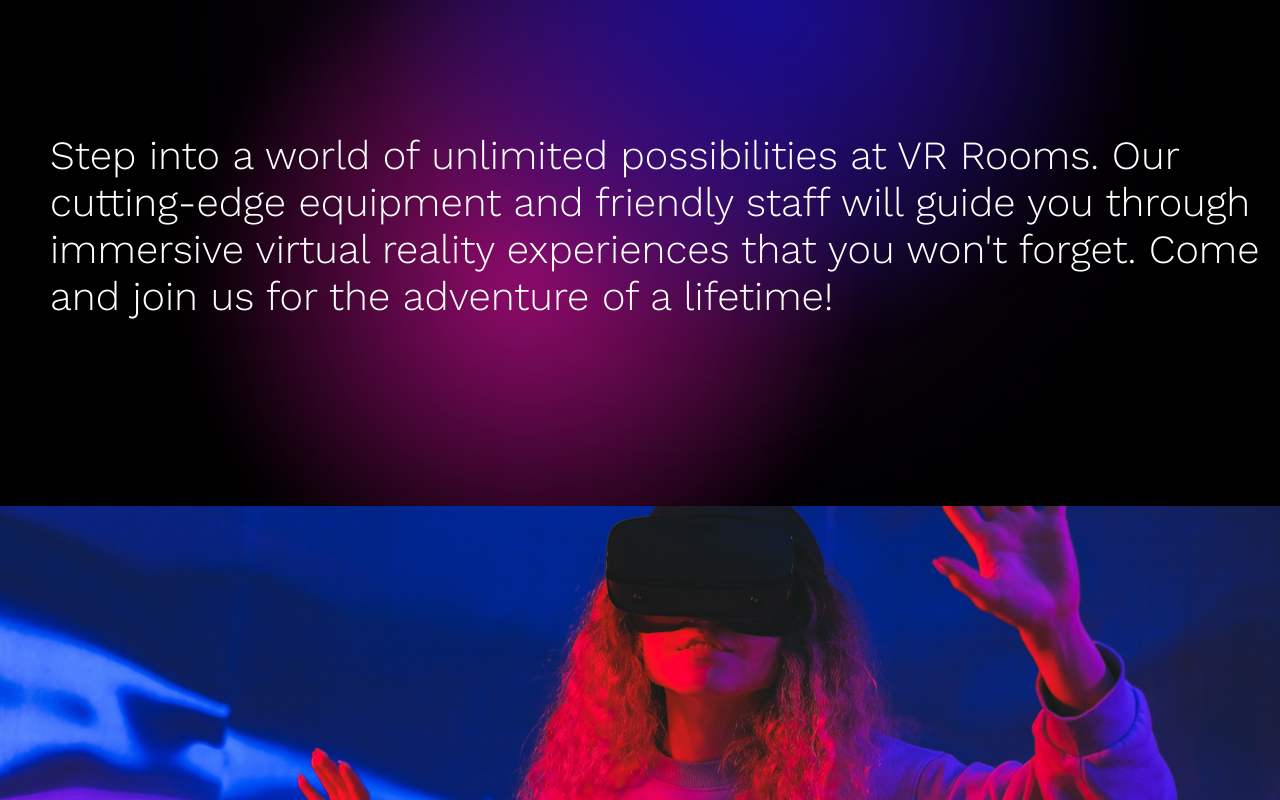
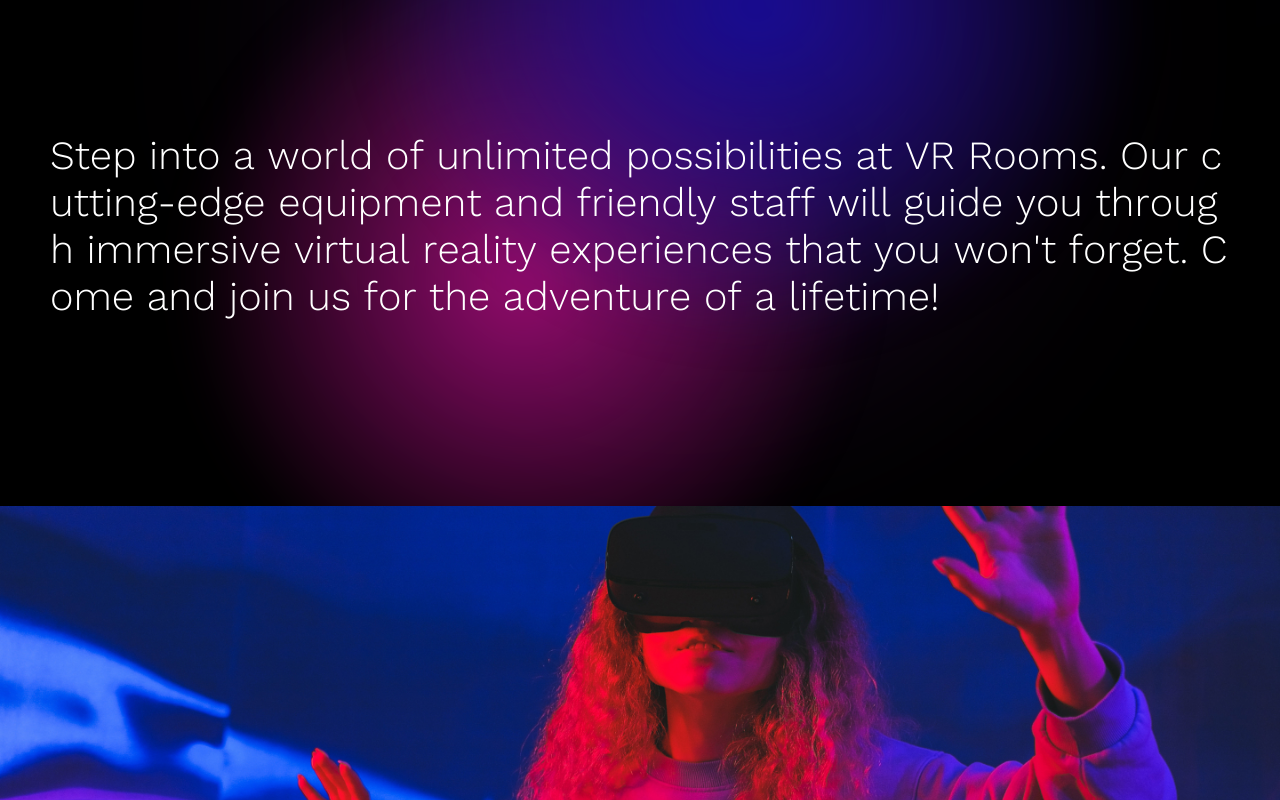
Before and after one commit to lakiidev/vrroomz, a React (Create React App) app: page / in a window 1280 px wide. Shown: the part 3140-3940 px from the top of the page. Built offline with nearby package versions, Linux system fonts and the light colour scheme.

Commit message:
added animations

```diff
--- a/src/Animations.js
+++ b/src/Animations.js
@@ -36,9 +36,11 @@
 export const zoomOut = {
   hidden: {
     scale: 1.5,
+    opacity: 0,
   },
   show: {
     scale: 1,
+    opacity: 1,
     transition: {
       duration: 0.75,
       ease: "easeOut",
@@ -47,13 +49,47 @@
 };
 export const expandAnim = {
   hidden: {
-    width: 0,
+    height: 0,
   },
   show: {
-    height: "100%",
+    height: "auto",
+
     transition: {
-      duration: 1,
+      duration: 10,
+      ease: "easeOut",
+      height: { duration: 2, ease: "easeOut" },
+    },
+  },
+};
+export const textVariants = {
+  hidden: {
+    opacity: 0,
+  },
+  show: {
+    opacity: 1,
+    transition: {
+      delay: 0.5,
+      staggerChildren: 0.02,
       ease: "easeOut",
     },
   },
 };
+
+export const charVariants = {
+  hidden: {
+    y: -20,
+    opacity: 0,
+    scale: 2,
+    filter: "blur(1px)",
+    transition: {
+      duration: 0.5,
+      ease: "easeOut",
+    },
+  },
+  show: {
+    y: 0,
+    opacity: 1,
+    scale: 1,
+    filter: "blur(0px)",
+  },
+};
--- a/src/components/About.js
+++ b/src/components/About.js
@@ -1,7 +1,11 @@
 import React from "react";
 import about from "../assets/aboutvrman.jpg";
 import about1 from "../assets/aboutvrwoman.jpg";
+import { motion } from "framer-motion";
+import { textVariants, charVariants } from "../Animations";
 const About = () => {
+  const text =
+    "Step into a world of unlimited possibilities at VR Rooms. Our cutting-edge equipment and friendly staff will guide you through immersive virtual reality experiences that you won't forget. Come and join us for the adventure of a lifetime!";
   return (
     <section className="about">
       <div className="circle">
@@ -11,12 +15,20 @@
         <div className="about-gallery">
           <img src={about} alt="" />
           <img src={about1} alt="" />
-          <p>
-            Step into a world of unlimited possibilities at VR Rooms. Our
-            cutting-edge equipment and friendly staff will guide you through
-            immersive virtual reality experiences that you won't forget. Come
-            and join us for the adventure of a lifetime!
-          </p>
+          <motion.p
+            variants={textVariants}
+            initial="hidden"
+            whileInView={"show"}
+            viewport={{ once: true, amount: 0.5 }}
+          >
+            {text.split("").map((char, index) => {
+              return (
+                <motion.span key={index} variants={charVariants}>
+                  {char}
+                </motion.span>
+              );
+            })}
+          </motion.p>
         </div>
 
         <div className="circle1"></div>
--- a/src/components/Dive.js
+++ b/src/components/Dive.js
@@ -53,9 +53,17 @@
           />
         </div>
       </div>
-      <motion.div className="img" variants={expandAnim}>
-        <img src={diveTogether} alt="" />
-      </motion.div>
+      <div className="img">
+        <motion.img
+          src={diveTogether}
+          variants={expandAnim}
+          whileInView={"show"}
+          viewport={{ once: true, amount: 0.2 }}
+          transition={{ delay: 2.5 }}
+          initial="hidden"
+          alt=""
+        />
+      </div>
     </section>
   );
 };
--- a/src/style/_about.scss
+++ b/src/style/_about.scss
@@ -49,6 +49,7 @@
     p {
       font-family: "Work Sans", sans-serif;
       margin-left: 5rem;
+      margin-right: 4rem;
       grid-column-start: 1;
       grid-column-end: 3;
       text-align: left;
@@ -56,6 +57,12 @@
       font-weight: 300;
       z-index: 100;
       align-self: center;
+      display: flex;
+      flex-wrap: wrap;
+      span {
+        display: inline-block;
+        white-space: pre;
+      }
     }
   }
   .circle {
--- a/src/style/_dive.scss
+++ b/src/style/_dive.scss
@@ -101,8 +101,10 @@
   .img {
     width: 100%;
     height: 100%;
+    min-height: 30vh;
     img {
       width: 100%;
+      height: 100%;
       max-height: 60vh;
       object-fit: cover;
       object-position: 30% 0%;
@@ -156,8 +158,9 @@
     }
   }
   .img {
+    height: 50vh !important;
     img {
-      min-height: 50vh;
+      min-height: 100%;
       object-fit: cover !important;
       object-position: 90% 20% !important;
     }
--- a/src/style/_try.scss
+++ b/src/style/_try.scss
@@ -148,7 +148,6 @@
                   color: #411b4f;
                   transition: all 0.3s ease-in-out;
                 }
-                cursor: pointer;
                 &::after {
                   background: linear-gradient(
                     133.92deg,
@@ -171,7 +170,6 @@
               );
             }
             &:hover {
-              cursor: not-allowed;
               abbr {
                 color: #5f5f5f;
               }
@@ -188,7 +186,7 @@
             abbr {
               position: relative;
               z-index: 2;
-              color: #411b4f;
+              color: #411b4f !important;
               transition: all 0.3s ease-in-out;
             }
             &::after {
```
